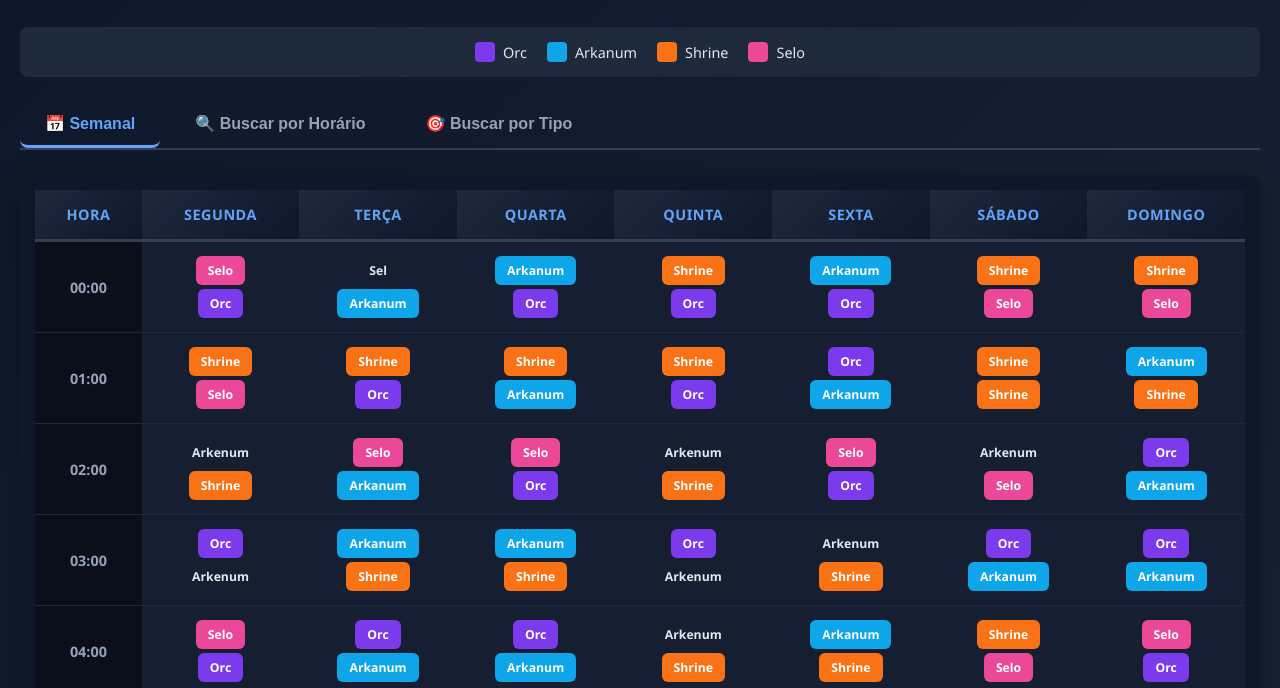
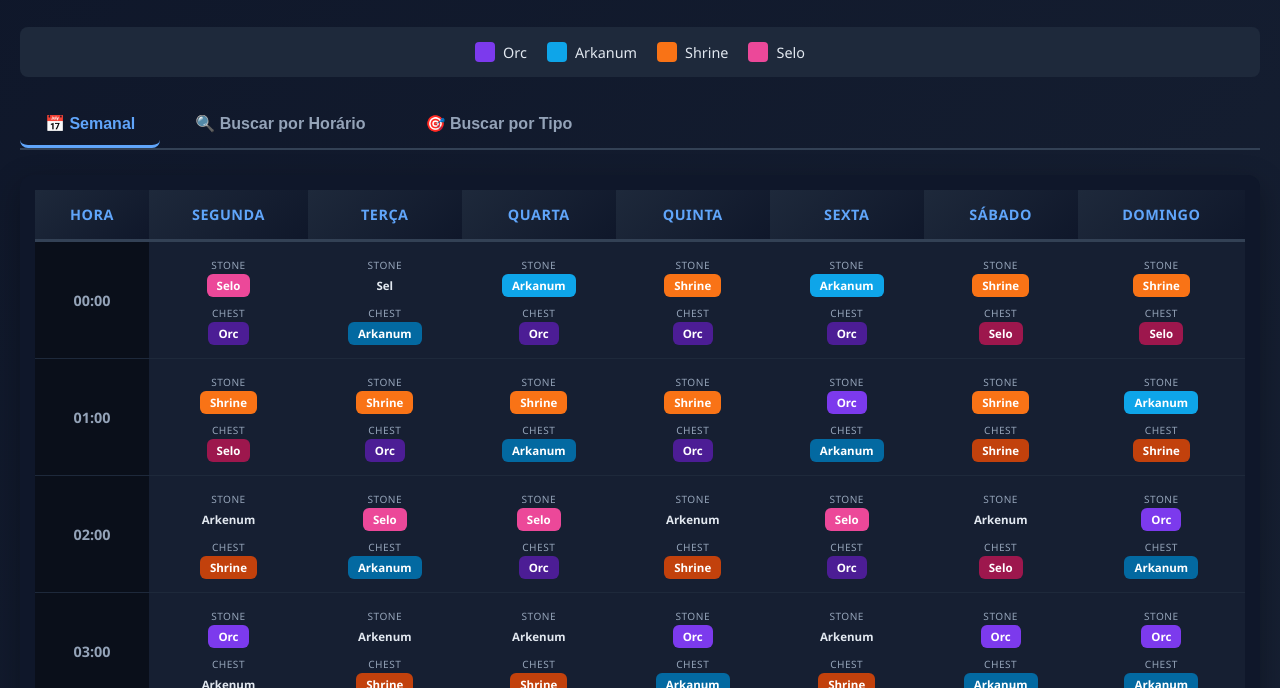
Before and after one commit to mqscplus-commits/tl-schedule, a plain HTML site: page index.html in a window 1280 px wide. Shown: the part 112-800 px from the top of the page. Drawn offline with Linux system fonts and the light colour scheme.

Commit message:
Add files via upload

```diff
--- a/index.html
+++ b/index.html
@@ -193,54 +193,37 @@
             background: rgba(30, 41, 59, 0.5);
         }
 
+        .cell-wrapper {
+            display: flex;
+            flex-direction: column;
+            gap: 4px;
+        }
+
+        .cell-row-label {
+            font-size: 0.7em;
+            color: #94a3b8;
+            text-transform: uppercase;
+            letter-spacing: 0.5px;
+        }
+
         .stone-badge, .chest-badge {
             display: inline-block;
-            padding: 6px 12px;
+            padding: 4px 10px;
             border-radius: 6px;
             font-weight: 600;
-            font-size: 0.85em;
-            margin: 2px;
+            font-size: 0.8em;
+            margin: 1px;
         }
 
-        .stone-orc {
-            background: #7c3aed;
-            color: white;
-        }
+        .stone-orc { background: #7c3aed; color: white; }
+        .stone-arkanum { background: #0ea5e9; color: white; }
+        .stone-shrine { background: #f97316; color: white; }
+        .stone-selo { background: #ec4899; color: white; }
 
-        .stone-arkanum {
-            background: #0ea5e9;
-            color: white;
-        }
-
-        .stone-shrine {
-            background: #f97316;
-            color: white;
-        }
-
-        .stone-selo {
-            background: #ec4899;
-            color: white;
-        }
-
-        .chest-orc {
-            background: #7c3aed;
-            color: white;
-        }
-
-        .chest-arkanum {
-            background: #0ea5e9;
-            color: white;
-        }
-
-        .chest-shrine {
-            background: #f97316;
-            color: white;
-        }
-
-        .chest-selo {
-            background: #ec4899;
-            color: white;
-        }
+        .chest-orc { background: #4c1d95; color: white; }
+        .chest-arkanum { background: #0369a1; color: white; }
+        .chest-shrine { background: #c2410c; color: white; }
+        .chest-selo { background: #9d174d; color: white; }
 
         /* SEARCH VIEW */
         .search-container {
@@ -412,6 +395,19 @@
             <div class="search-container">
                 <div class="controls">
                     <div class="control-group">
+                        <label for="daySearch">Selecione um dia:</label>
+                        <select id="daySearch">
+                            <option value="">Todos os dias</option>
+                            <option value="Segunda">Segunda</option>
+                            <option value="Terça">Terça</option>
+                            <option value="Quarta">Quarta</option>
+                            <option value="Quinta">Quinta</option>
+                            <option value="Sexta">Sexta</option>
+                            <option value="Sábado">Sábado</option>
+                            <option value="Domingo">Domingo</option>
+                        </select>
+                    </div>
+                    <div class="control-group">
                         <label for="timeSearch">Selecione um horário:</label>
                         <input type="time" id="timeSearch" value="12:00">
                     </div>
@@ -426,6 +422,19 @@
         <div id="type" class="view">
             <div class="search-container">
                 <div class="controls">
+                    <div class="control-group">
+                        <label for="dayTypeFilter">Dia:</label>
+                        <select id="dayTypeFilter">
+                            <option value="">Todos os dias</option>
+                            <option value="Segunda">Segunda</option>
+                            <option value="Terça">Terça</option>
+                            <option value="Quarta">Quarta</option>
+                            <option value="Quinta">Quinta</option>
+                            <option value="Sexta">Sexta</option>
+                            <option value="Sábado">Sábado</option>
+                            <option value="Domingo">Domingo</option>
+                        </select>
+                    </div>
                     <div class="control-group">
                         <label for="stoneFilter">Stone:</label>
                         <select id="stoneFilter">
@@ -457,11 +466,11 @@
     <script>
         const schedule = {
             "Segunda": { "00:00": { "stone": "Selo", "chest": "Orc" }, "01:00": { "stone": "Shrine", "chest": "Selo" }, "02:00": { "stone": "Arkenum", "chest": "Shrine" }, "03:00": { "stone": "Orc", "chest": "Arkenum" }, "04:00": { "stone": "Selo", "chest": "Orc" }, "05:00": { "stone": "Shrine", "chest": "Selo" }, "06:00": { "stone": "Arkenum", "chest": "Shrine" }, "07:00": { "stone": "Orc", "chest": "Arkenum" }, "08:00": { "stone": "Selo", "chest": "Orc" }, "09:00": { "stone": "Shrine", "chest": "Selo" }, "10:00": { "stone": "Arkenum", "chest": "Shrine" }, "11:00": { "stone": "Orc", "chest": "Arkenum" }, "12:00": { "stone": "Selo", "chest": "Orc" }, "13:00": { "stone": "Shrine", "chest": "Selo" }, "14:00": { "stone": "Arkenum", "chest": "Shrine" }, "15:00": { "stone": "Orc", "chest": "Arkenum" }, "16:00": { "stone": "Selo", "chest": "Orc" }, "17:00": { "stone": "Shrine", "chest": "Selo" }, "18:00": { "stone": "Arkenum", "chest": "Shrine" }, "19:00": { "stone": "Orc", "chest": "Arkenum" }, "20:00": { "stone": "Selo", "chest": "Orc" }, "21:00": { "stone": "Shrine", "chest": "Selo" }, "22:00": { "stone": "Arkenum", "chest": "Shrine" }, "23:00": { "stone": "Orc", "chest": "Arkenum" } },
-            "Terça": { "00:00": { "stone": "Sel", "chest": "Arkanum" }, "01:00": { "stone": "Shrine", "chest": "Orc" }, "02:00": { "stone": "Selo", "chest": "Arkanum" }, "03:00": { "stone": "Arkanum", "chest": "Shrine" }, "04:00": { "stone": "Orc", "chest": "Arkanum" }, "05:00": { "stone": "Selo", "chest": "Orc" }, "06:00": { "stone": "Shrine", "chest": "Selo" }, "07:00": { "stone": "Arkanum", "chest": "Shrine" }, "08:00": { "stone": "Orc", "chest": "Arkanum" }, "09:00": { "stone": "Selo", "chest": "Orc" }, "10:00": { "stone": "Shrine", "chest": "Selo" }, "11:00": { "stone": "Arkanum", "chest": "Shrine" }, "12:00": { "stone": "Orc", "chest": "Arkanum" }, "13:00": { "stone": "Selo", "chest": "Orc" }, "14:00": { "stone": "Shrine", "chest": "Selo" }, "15:00": { "stone": "Arkanum", "chest": "Shrine" }, "16:00": { "stone": "Orc", "chest": "Arkanum" }, "17:00": { "stone": "Selo", "chest": "Orc" }, "18:00": { "stone": "Shrine", "chest": "Selo" }, "19:00": { "stone": "Arkanum", "chest": "Shrine" }, "20:00": { "stone": "Orc", "chest": "Arkanum" }, "21:00": { "stone": "Selo", "chest": "Orc" }, "22:00": { "stone": "Shrine", "chest": "Selo" }, "23:00": { "stone": "Arkanum", "chest": "Shrine" } },
-            "Quarta": { "00:00": { "stone": "Arkanum", "chest": "Orc" }, "01:00": { "stone": "Shrine", "chest": "Arkanum" }, "02:00": { "stone": "Selo", "chest": "Orc" }, "03:00": { "stone": "Arkanum", "chest": "Shrine" }, "04:00": { "stone": "Orc", "chest": "Arkanum" }, "05:00": { "stone": "Orc", "chest": "Arkanum" }, "06:00": { "stone": "Selo", "chest": "Orc" }, "07:00": { "stone": "Arkanum", "chest": "Shrine" }, "08:00": { "stone": "Orc", "chest": "Arkanum" }, "09:00": { "stone": "Orc", "chest": "Arkanum" }, "10:00": { "stone": "Selo", "chest": "Orc" }, "11:00": { "stone": "Shrine", "chest": "Selo" }, "12:00": { "stone": "Arkanum", "chest": "Shrine" }, "13:00": { "stone": "Orc", "chest": "Arkanum" }, "14:00": { "stone": "Shrine", "chest": "Selo" }, "15:00": { "stone": "Shrine", "chest": "Selo" }, "16:00": { "stone": "Arkanum", "chest": "Shrine" }, "17:00": { "stone": "Orc", "chest": "Arkanum" }, "18:00": { "stone": "Shrine", "chest": "Selo" }, "19:00": { "stone": "Orc", "chest": "Arkanum" }, "20:00": { "stone": "Arkanum", "chest": "Shrine" }, "21:00": { "stone": "Selo", "chest": "Orc" }, "22:00": { "stone": "Selo", "chest": "Orc" }, "23:00": { "stone": "Shrine", "chest": "Arkanum" } },
-            "Quinta": { "00:00": { "stone": "Shrine", "chest": "Orc" }, "01:00": { "stone": "Shrine", "chest": "Orc" }, "02:00": { "stone": "Arkenum", "chest": "Shrine" }, "03:00": { "stone": "Orc", "chest": "Arkenum" }, "04:00": { "stone": "Arkenum", "chest": "Shrine" }, "05:00": { "stone": "Selo", "chest": "Orc" }, "06:00": { "stone": "Arkenum", "chest": "Shrine" }, "07:00": { "stone": "Arkenum", "chest": "Shrine" }, "08:00": { "stone": "Selo", "chest": "Orc" }, "09:00": { "stone": "Shrine", "chest": "Selo" }, "10:00": { "stone": "Arkenum", "chest": "Shrine" }, "11:00": { "stone": "Orc", "chest": "Arkenum" }, "12:00": { "stone": "Orc", "chest": "Arkanum" }, "13:00": { "stone": "Selo", "chest": "Orc" }, "14:00": { "stone": "Shrine", "chest": "Selo" }, "15:00": { "stone": "Shrine", "chest": "Selo" }, "16:00": { "stone": "Orc", "chest": "Arkanum" }, "17:00": { "stone": "Selo", "chest": "Orc" }, "18:00": { "stone": "Shrine", "chest": "Selo" }, "19:00": { "stone": "Arkenum", "chest": "Shrine" }, "20:00": { "stone": "Orc", "chest": "Arkanum" }, "21:00": { "stone": "Selo", "chest": "Orc" }, "22:00": { "stone": "Shrine", "chest": "Selo" }, "23:00": { "stone": "Arkenum", "chest": "Arkanum" } },
-            "Sexta": { "00:00": { "stone": "Arkanum", "chest": "Orc" }, "01:00": { "stone": "Orc", "chest": "Arkanum" }, "02:00": { "stone": "Selo", "chest": "Orc" }, "03:00": { "stone": "Arkenum", "chest": "Shrine" }, "04:00": { "stone": "Arkanum", "chest": "Shrine" }, "05:00": { "stone": "Selo", "chest": "Orc" }, "06:00": { "stone": "Shrine", "chest": "Selo" }, "07:00": { "stone": "Arkanum", "chest": "Shrine" }, "08:00": { "stone": "Shrine", "chest": "Selo" }, "09:00": { "stone": "Selo", "chest": "Orc" }, "10:00": { "stone": "Shrine", "chest": "Selo" }, "11:00": { "stone": "Shrine", "chest": "Selo" }, "12:00": { "stone": "Arkanum", "chest": "Shrine" }, "13:00": { "stone": "Orc", "chest": "Arkanum" }, "14:00": { "stone": "Selo", "chest": "Orc" }, "15:00": { "stone": "Selo", "chest": "Orc" }, "16:00": { "stone": "Arkanum", "chest": "Shrine" }, "17:00": { "stone": "Orc", "chest": "Arkanum" }, "18:00": { "stone": "Shrine", "chest": "Selo" }, "19:00": { "stone": "Shrine", "chest": "Selo" }, "20:00": { "stone": "Arkanum", "chest": "Shrine" }, "21:00": { "stone": "Selo", "chest": "Orc" }, "22:00": { "stone": "Selo", "chest": "Orc" }, "23:00": { "stone": "Arkenum", "chest": "Arkanum" } },
-            "Sábado": { "00:00": { "stone": "Shrine", "chest": "Selo" }, "01:00": { "stone": "Shrine", "chest": "Shrine" }, "02:00": { "stone": "Arkenum", "chest": "Selo" }, "03:00": { "stone": "Orc", "chest": "Arkanum" }, "04:00": { "stone": "Shrine", "chest": "Selo" }, "05:00": { "stone": "Orc", "chest": "Arkanum" }, "06:00": { "stone": "Selo", "chest": "Orc" }, "07:00": { "stone": "Shrine", "chest": "Shrine" }, "08:00": { "stone": "Shrine", "chest": "Selo" }, "09:00": { "stone": "Arkanum", "chest": "Shrine" }, "10:00": { "stone": "Orc", "chest": "Arkanum" }, "11:00": { "stone": "Selo", "chest": "Orc" }, "12:00": { "stone": "Shrine", "chest": "Selo" }, "13:00": { "stone": "Arkanum", "chest": "Shrine" }, "14:00": { "stone": "Arkanum", "chest": "Shrine" }, "15:00": { "stone": "Selo", "chest": "Orc" }, "16:00": { "stone": "Shrine", "chest": "Selo" }, "17:00": { "stone": "Arkanum", "chest": "Shrine" }, "18:00": { "stone": "Orc", "chest": "Arkanum" }, "19:00": { "stone": "Selo", "chest": "Orc" }, "20:00": { "stone": "Shrine", "chest": "Selo" }, "21:00": { "stone": "Arkanum", "chest": "Shrine" }, "22:00": { "stone": "Orc", "chest": "Arkanum" }, "23:00": { "stone": "Selo", "chest": "Orc" } },
+            "Terça": { "00:00": { "stone": "Sel", "chest": "Arkanum" }, "01:00": { "stone": "Shrine", "chest": "Orc" }, "02:00": { "stone": "Selo", "chest": "Arkanum" }, "03:00": { "stone": "Arkenum", "chest": "Shrine" }, "04:00": { "stone": "Orc", "chest": "Arkanum" }, "05:00": { "stone": "Selo", "chest": "Orc" }, "06:00": { "stone": "Shrine", "chest": "Selo" }, "07:00": { "stone": "Arkanum", "chest": "Shrine" }, "08:00": { "stone": "Orc", "chest": "Arkanum" }, "09:00": { "stone": "Selo", "chest": "Orc" }, "10:00": { "stone": "Shrine", "chest": "Selo" }, "11:00": { "stone": "Arkenum", "chest": "Shrine" }, "12:00": { "stone": "Orc", "chest": "Arkanum" }, "13:00": { "stone": "Selo", "chest": "Orc" }, "14:00": { "stone": "Shrine", "chest": "Selo" }, "15:00": { "stone": "Arkenum", "chest": "Shrine" }, "16:00": { "stone": "Orc", "chest": "Arkanum" }, "17:00": { "stone": "Selo", "chest": "Orc" }, "18:00": { "stone": "Shrine", "chest": "Selo" }, "19:00": { "stone": "Arkenum", "chest": "Shrine" }, "20:00": { "stone": "Orc", "chest": "Arkanum" }, "21:00": { "stone": "Selo", "chest": "Orc" }, "22:00": { "stone": "Shrine", "chest": "Selo" }, "23:00": { "stone": "Arkenum", "chest": "Shrine" } },
+            "Quarta": { "00:00": { "stone": "Arkanum", "chest": "Orc" }, "01:00": { "stone": "Shrine", "chest": "Arkanum" }, "02:00": { "stone": "Selo", "chest": "Orc" }, "03:00": { "stone": "Arkenum", "chest": "Shrine" }, "04:00": { "stone": "Orc", "chest": "Arkanum" }, "05:00": { "stone": "Orc", "chest": "Arkanum" }, "06:00": { "stone": "Selo", "chest": "Orc" }, "07:00": { "stone": "Arkanum", "chest": "Shrine" }, "08:00": { "stone": "Orc", "chest": "Arkanum" }, "09:00": { "stone": "Orc", "chest": "Arkanum" }, "10:00": { "stone": "Selo", "chest": "Orc" }, "11:00": { "stone": "Shrine", "chest": "Selo" }, "12:00": { "stone": "Arkenum", "chest": "Shrine" }, "13:00": { "stone": "Orc", "chest": "Arkanum" }, "14:00": { "stone": "Shrine", "chest": "Selo" }, "15:00": { "stone": "Shrine", "chest": "Selo" }, "16:00": { "stone": "Arkanum", "chest": "Shrine" }, "17:00": { "stone": "Orc", "chest": "Arkanum" }, "18:00": { "stone": "Shrine", "chest": "Selo" }, "19:00": { "stone": "Orc", "chest": "Arkanum" }, "20:00": { "stone": "Arkanum", "chest": "Shrine" }, "21:00": { "stone": "Selo", "chest": "Orc" }, "22:00": { "stone": "Selo", "chest": "Orc" }, "23:00": { "stone": "Shrine", "chest": "Arkanum" } },
+            "Quinta": { "00:00": { "stone": "Shrine", "chest": "Orc" }, "01:00": { "stone": "Shrine", "chest": "Orc" }, "02:00": { "stone": "Arkenum", "chest": "Shrine" }, "03:00": { "stone": "Orc", "chest": "Arkanum" }, "04:00": { "stone": "Arkenum", "chest": "Shrine" }, "05:00": { "stone": "Selo", "chest": "Orc" }, "06:00": { "stone": "Arkenum", "chest": "Shrine" }, "07:00": { "stone": "Arkenum", "chest": "Shrine" }, "08:00": { "stone": "Selo", "chest": "Orc" }, "09:00": { "stone": "Shrine", "chest": "Selo" }, "10:00": { "stone": "Arkenum", "chest": "Shrine" }, "11:00": { "stone": "Orc", "chest": "Arkanum" }, "12:00": { "stone": "Orc", "chest": "Arkanum" }, "13:00": { "stone": "Selo", "chest": "Orc" }, "14:00": { "stone": "Shrine", "chest": "Selo" }, "15:00": { "stone": "Shrine", "chest": "Selo" }, "16:00": { "stone": "Orc", "chest": "Arkanum" }, "17:00": { "stone": "Selo", "chest": "Orc" }, "18:00": { "stone": "Shrine", "chest": "Selo" }, "19:00": { "stone": "Arkenum", "chest": "Shrine" }, "20:00": { "stone": "Orc", "chest": "Arkanum" }, "21:00": { "stone": "Selo", "chest": "Orc" }, "22:00": { "stone": "Shrine", "chest": "Selo" }, "23:00": { "stone": "Arkenum", "chest": "Arkanum" } },
+            "Sexta": { "00:00": { "stone": "Arkanum", "chest": "Orc" }, "01:00": { "stone": "Orc", "chest": "Arkanum" }, "02:00": { "stone": "Selo", "chest": "Orc" }, "03:00": { "stone": "Arkenum", "chest": "Shrine" }, "04:00": { "stone": "Arkanum", "chest": "Shrine" }, "05:00": { "stone": "Selo", "chest": "Orc" }, "06:00": { "stone": "Shrine", "chest": "Selo" }, "07:00": { "stone": "Arkanum", "chest": "Shrine" }, "08:00": { "stone": "Shrine", "chest": "Selo" }, "09:00": { "stone": "Selo", "chest": "Orc" }, "10:00": { "stone": "Shrine", "chest": "Selo" }, "11:00": { "stone": "Shrine", "chest": "Selo" }, "12:00": { "stone": "Arkanum", "chest": "Shrine" }, "13:00": { "stone": "Orc", "chest": "Arkanum" }, "14:00": { "stone": "Selo", "chest": "Orc" }, "15:00": { "stone": "Selo", "chest": "Orc" }, "16:00": { "stone": "Arkanum", "chest": "Shrine" }, "17:00": { "stone": "Orc", "chest": "Arkanum" }, "18:00": { "stone": "Shrine", "chest": "Selo" }, "19:00": { "stone": "Shrine", "chest": "Selo" }, "20:00": { "stone": "Arkanum", "chest": "Shrine" }, "21:00": { "stone": "Selo", "chest": "Orc" }, "22:00": { "stone": "Selo", "chest": "Orc" }, "23:00": { "stone": "Arkanum", "chest": "Arkanum" } },
+            "Sábado": { "00:00": { "stone": "Shrine", "chest": "Selo" }, "01:00": { "stone": "Shrine", "chest": "Shrine" }, "02:00": { "stone": "Arkenum", "chest": "Selo" }, "03:00": { "stone": "Orc", "chest": "Arkanum" }, "04:00": { "stone": "Shrine", "chest": "Selo" }, "05:00": { "stone": "Orc", "chest": "Arkanum" }, "06:00": { "stone": "Selo", "chest": "Orc" }, "07:00": { "stone": "Shrine", "chest": "Shrine" }, "08:00": { "stone": "Shrine", "chest": "Selo" }, "09:00": { "stone": "Arkenum", "chest": "Shrine" }, "10:00": { "stone": "Orc", "chest": "Arkanum" }, "11:00": { "stone": "Selo", "chest": "Orc" }, "12:00": { "stone": "Shrine", "chest": "Selo" }, "13:00": { "stone": "Arkanum", "chest": "Shrine" }, "14:00": { "stone": "Arkanum", "chest": "Shrine" }, "15:00": { "stone": "Selo", "chest": "Orc" }, "16:00": { "stone": "Shrine", "chest": "Selo" }, "17:00": { "stone": "Arkanum", "chest": "Shrine" }, "18:00": { "stone": "Orc", "chest": "Arkanum" }, "19:00": { "stone": "Selo", "chest": "Orc" }, "20:00": { "stone": "Shrine", "chest": "Selo" }, "21:00": { "stone": "Arkanum", "chest": "Shrine" }, "22:00": { "stone": "Orc", "chest": "Arkanum" }, "23:00": { "stone": "Selo", "chest": "Orc" } },
             "Domingo": { "00:00": { "stone": "Shrine", "chest": "Selo" }, "01:00": { "stone": "Arkanum", "chest": "Shrine" }, "02:00": { "stone": "Orc", "chest": "Arkanum" }, "03:00": { "stone": "Orc", "chest": "Arkanum" }, "04:00": { "stone": "Selo", "chest": "Orc" }, "05:00": { "stone": "Arkanum", "chest": "Shrine" }, "06:00": { "stone": "Orc", "chest": "Arkanum" }, "07:00": { "stone": "Shrine", "chest": "Selo" }, "08:00": { "stone": "Selo", "chest": "Orc" }, "09:00": { "stone": "Shrine", "chest": "Selo" }, "10:00": { "stone": "Arkanum", "chest": "Shrine" }, "11:00": { "stone": "Selo", "chest": "Orc" }, "12:00": { "stone": "Selo", "chest": "Orc" }, "13:00": { "stone": "Shrine", "chest": "Selo" }, "14:00": { "stone": "Arkanum", "chest": "Shrine" }, "15:00": { "stone": "Selo", "chest": "Orc" }, "16:00": { "stone": "Selo", "chest": "Orc" }, "17:00": { "stone": "Arkanum", "chest": "Shrine" }, "18:00": { "stone": "Arkanum", "chest": "Arkanum" }, "19:00": { "stone": "Orc", "chest": "Arkanum" }, "20:00": { "stone": "Selo", "chest": "Orc" }, "21:00": { "stone": "Shrine", "chest": "Selo" }, "22:00": { "stone": "Orc", "chest": "Arkanum" }, "23:00": { "stone": "Orc", "chest": "Arkanum" } }
         };
 
@@ -473,7 +482,7 @@
         }
 
         function createBadge(type, category) {
-            return `<span class="stone-badge ${getBadgeClass(type, category)}">${type}</span>`;
+            return `<span class="${category}-badge ${getBadgeClass(type, category)}">${type}</span>`;
         }
 
         function renderWeeklyTable() {
@@ -488,9 +497,16 @@
                     const data = schedule[day][hour];
                     tr.innerHTML += `
                         <td class="day-column">
-                            ${createBadge(data.stone, 'stone')}
-                            <br>
-                            ${createBadge(data.chest, 'chest')}
+                            <div class="cell-wrapper">
+                                <div>
+                                    <span class="cell-row-label">Stone</span><br>
+                                    ${createBadge(data.stone, 'stone')}
+                                </div>
+                                <div>
+                                    <span class="cell-row-label">Chest</span><br>
+                                    ${createBadge(data.chest, 'chest')}
+                                </div>
+                            </div>
                         </td>
                     `;
                 });
@@ -513,12 +529,15 @@
 
         function searchByTime() {
             const timeInput = document.getElementById('timeSearch').value;
-            const [hours, minutes] = timeInput.split(':');
-            const time = `${String(hours).padStart(2, '0')}:${minutes}`;
+            const dayFilter = document.getElementById('daySearch').value;
+            const [hoursPart, minutes] = timeInput.split(':');
+            const time = `${String(hoursPart).padStart(2, '0')}:${minutes}`;
             const results = document.getElementById('timeResults');
 
             let html = '';
-            days.forEach(day => {
+            const daysToSearch = dayFilter ? [dayFilter] : days;
+
+            daysToSearch.forEach(day => {
                 const data = schedule[day][time];
                 if (data) {
                     html += `
@@ -548,11 +567,13 @@
         }
 
         function resetSearch() {
+            document.getElementById('daySearch').value = '';
             document.getElementById('timeSearch').value = '12:00';
             document.getElementById('timeResults').innerHTML = '';
         }
 
         function searchByType() {
+            const dayFilter = document.getElementById('dayTypeFilter').value;
             const stone = document.getElementById('stoneFilter').value;
             const chest = document.getElementById('chestFilter').value;
             const results = document.getElementById('typeResults');
@@ -560,7 +581,9 @@
             let html = '';
             let count = 0;
 
-            days.forEach(day => {
+            const daysToSearch = dayFilter ? [dayFilter] : days;
+
+            daysToSearch.forEach(day => {
                 hours.forEach(hour => {
                     const data = schedule[day][hour];
                     const stoneMatch = !stone || data.stone.toLowerCase() === stone.toLowerCase();
@@ -596,6 +619,7 @@
         }
 
         function resetTypeSearch() {
+            document.getElementById('dayTypeFilter').value = '';
             document.getElementById('stoneFilter').value = '';
             document.getElementById('chestFilter').value = '';
             document.getElementById('typeResults').innerHTML = '';
```
